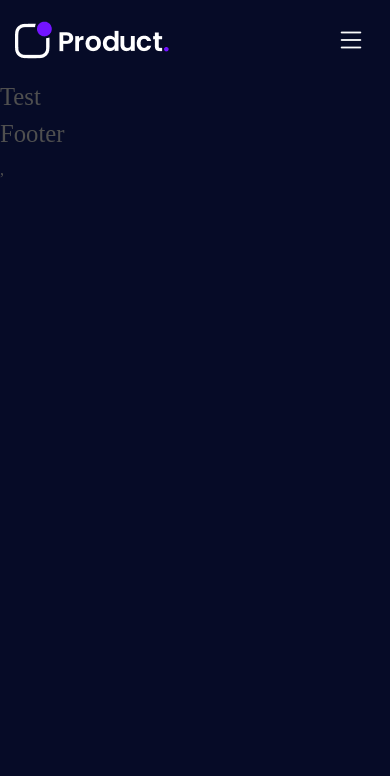
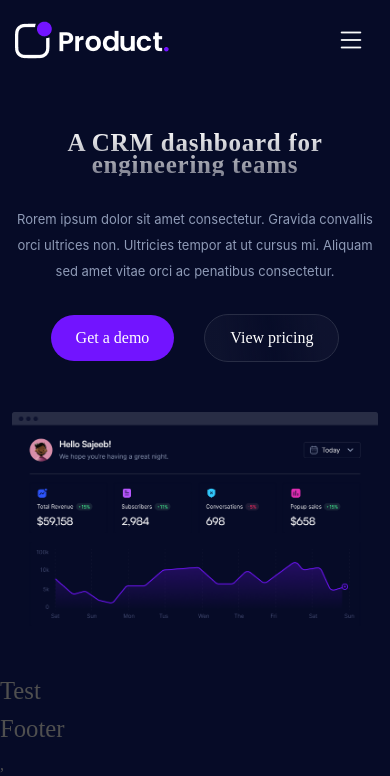
Before and after one commit to abduhamidweb/Premium-SaaS-Landing, a React (Vite) app: page / in a window 390 px wide. Shown: the top 776 px of the page. Built offline with nearby package versions, Linux system fonts and the light colour scheme.

Commit message:
hero end

```diff
--- a/src/App.scss
+++ b/src/App.scss
@@ -8,7 +8,7 @@ body {
 .container {
   max-width: 1224px !important;
 }
-.bi-list{
+.bi-list {
   font-size: 30px;
 }
 .btn-oke {
@@ -33,3 +33,43 @@ body {
     background: #7214ffc9;
   }
 }
+.view-oke {
+  padding: 15px 25px;
+  border-radius: 36px;
+  background: linear-gradient(
+    261.47deg,
+    rgba(21, 25, 52, 0.52) 14.6%,
+    rgba(21, 25, 52, 0.08) 49.66%,
+    rgba(21, 25, 52, 0.49) 87.77%
+  );
+  border: 1.2px solid #282d45;
+  border-radius: 46px;
+  font-family: 'Satoshi';
+  font-style: normal;
+  font-weight: 500;
+  font-size: 16px;
+  line-height: 16px;
+  /* identical to box height, or 100% */
+  transition: all 0.1s ease;
+
+  color: #ffffff;
+  &:hover {
+    background: linear-gradient(
+      261.47deg,
+      rgba(21, 25, 52, 0.26) 14.6%,
+      rgba(21, 25, 52, 0) 49.66%,
+      rgba(21, 25, 52, 0.288) 87.77%
+    );
+
+    color: #ffffff;
+  }
+  &:active {
+    color: #ffffff;
+    background: linear-gradient(
+      261.47deg,
+      rgba(21, 25, 52, 0.733) 14.6%,
+      rgba(21, 25, 52, 0.342) 49.66%,
+      rgba(21, 25, 52, 0.644) 87.77%
+    );
+  }
+}
--- /dev/null
+++ b/src/components/Hero/Hero.jsx
@@ -0,0 +1,27 @@
+import React from 'react';
+import "./hero.scss"
+import hero from "../../assets/hero.png";
+const Hero = () => {
+    return (
+        <>
+            <section className='hero'>
+                <div className="container">
+                    <div className="hero_content">
+                        <h2>A CRM dashboard for engineering teams</h2>
+                        <p>Rorem ipsum dolor sit amet consectetur. Gravida convallis orci ultrices non. Ultricies tempor at ut cursus mi. Aliquam sed amet vitae orci ac penatibus consectetur.</p>
+                        <div className="hero_links">
+                            <a href="#" className='btn-oke'> Get a demo</a>
+                            <a href="#" className='view-oke'>View pricing</a>
+                        </div>
+                        <div className="hero_view">
+                            <img src={hero} className='img-fluid' alt="img" />
+                        </div>
+                    </div>
+
+                </div>
+            </section>
+        </>
+    );
+};
+
+export default Hero;
--- /dev/null
+++ b/src/components/Hero/hero.scss
@@ -0,0 +1,166 @@
+.hero {
+  .hero_content {
+    padding-top: 70px;
+    padding-bottom: 70px;
+    h2 {
+      font-family: 'Satoshi';
+      font-style: normal;
+      font-weight: 700;
+      font-size: 64px;
+      line-height: 72px;
+      /* identical to box height, or 112% */
+
+      text-align: center;
+      letter-spacing: -0.03em;
+
+      /* Linear gradient */
+
+      background: linear-gradient(180deg, #f6f6f7 0%, #7e808f 100%);
+      -webkit-background-clip: text;
+      -webkit-text-fill-color: transparent;
+      background-clip: text;
+      text-fill-color: transparent;
+    }
+    p {
+      font-family: 'Inter';
+      font-style: normal;
+      font-weight: 400;
+      font-size: 18px;
+      line-height: 26px;
+      /* or 144% */
+
+      text-align: center;
+
+      /* Neutral/gray 300 */
+
+      color: #8f9bb7;
+      max-width: 799px;
+      margin: 30px auto;
+    }
+    .hero_links {
+      display: flex;
+      justify-content: center;
+      align-items: center;
+      flex-wrap: wrap;
+      a:nth-child(2) {
+        margin-left: 30px;
+      }
+    }
+    .hero_view {
+      margin-top: 50px;
+      text-align: center;
+    }
+  }
+}
+@media only screen and (max-width: 992px) {
+  .hero {
+    .hero_content {
+      padding-top: 50px;
+      padding-bottom: 50px;
+      h2 {
+        font-family: 'Satoshi';
+        font-style: normal;
+        font-weight: 700;
+        font-size: 44px;
+        line-height: 52px;
+        /* identical to box height, or 112% */
+
+        text-align: center;
+        letter-spacing: 0.03em;
+
+        /* Linear gradient */
+
+        background: linear-gradient(180deg, #f6f6f7 0%, #7e808f 100%);
+        -webkit-background-clip: text;
+        -webkit-text-fill-color: transparent;
+        background-clip: text;
+        text-fill-color: transparent;
+      }
+      p {
+        font-family: 'Inter';
+        font-style: normal;
+        font-weight: 400;
+        font-size: 18px;
+        line-height: 26px;
+        /* or 144% */
+
+        text-align: center;
+
+        /* Neutral/gray 300 */
+
+        color: #8f9bb7;
+        max-width: 799px;
+        margin: 30px auto;
+      }
+      .hero_links {
+        display: flex;
+        justify-content: center;
+        align-items: center;
+        flex-wrap: wrap;
+        a:nth-child(2) {
+          margin-left: 30px;
+        }
+      }
+      .hero_view {
+        margin-top: 50px;
+        text-align: center;
+      }
+    }
+  }
+}
+@media only screen and (max-width: 768px) {
+  .hero {
+    .hero_content {
+      padding-top: 50px;
+      padding-bottom: 50px;
+      h2 {
+        font-family: 'Satoshi';
+        font-style: normal;
+        font-weight: 700;
+        font-size: 25px;
+        line-height: 22px;
+        /* identical to box height, or 112% */
+
+        text-align: center;
+        letter-spacing: 0.03em;
+
+        /* Linear gradient */
+
+        background: linear-gradient(180deg, #f6f6f7 0%, #7e808f 100%);
+        -webkit-background-clip: text;
+        -webkit-text-fill-color: transparent;
+        background-clip: text;
+        text-fill-color: transparent;
+      }
+      p {
+        font-family: 'Inter';
+        font-style: normal;
+        font-weight: 400;
+        font-size: 13px;
+        line-height: 26px;
+        /* or 144% */
+
+        text-align: center;
+
+        /* Neutral/gray 300 */
+
+        color: #8f9bb7;
+        max-width: 799px;
+        margin: 30px auto;
+      }
+      .hero_links {
+        display: flex;
+        justify-content: center;
+        align-items: center;
+        flex-wrap: wrap;
+        a:nth-child(2) {
+          margin-left: 30px;
+        }
+      }
+      .hero_view {
+        margin-top: 50px;
+        text-align: center;
+      }
+    }
+  }
+}
--- a/src/pages/Home/Home.jsx
+++ b/src/pages/Home/Home.jsx
@@ -2,10 +2,12 @@ import React from 'react';
 import Router from "../../routes"
 import Header from '../../UI/Header/Header';
 import Footer from '../../UI/Footer/Footer';
+import Hero from '../../components/Hero/Hero';
 const Home = () => {
     return (
         <>
             <Header />
+            <Hero/>
             <Router />
             <Footer />
         </>
```
Also changed, not shown: src/assets/hero.png (added). Lines whose indentation alone changed are shown as unchanged.
